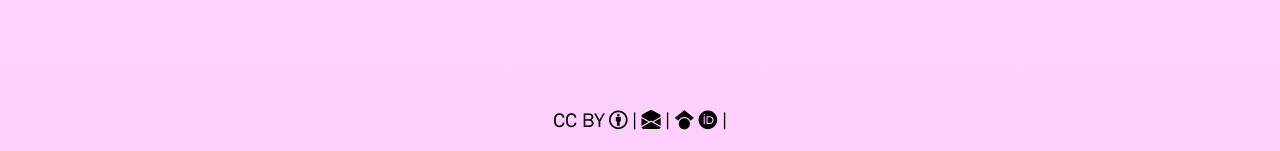
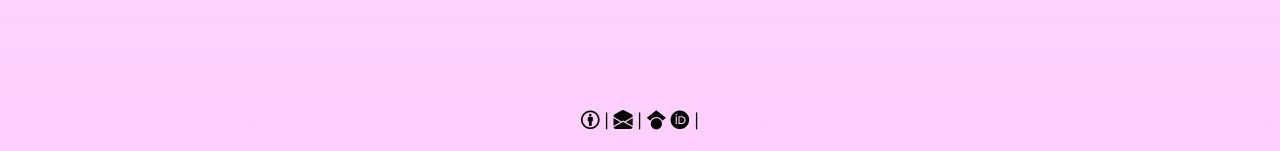
Before and after one commit to swyoung/swyoung.github.io, a Jekyll site: the page built from _pages/blog.md, in a window 1280 px wide. Shown: the part 746-897 px from the top of the page. Built offline with Jekyll 4.4.1, drawn with Linux system fonts in a browser that asks for light colours; nearby versions of some CDN libraries; a style sheet for code colours, icons or effects is not loaded.

Commit message:
Update footer.html

```diff
--- a/_includes/footer.html
+++ b/_includes/footer.html
@@ -1,6 +1,6 @@
 <footer class="stickyfooter text-center">
   <div>
-    CC BY <a href="https://creativecommons.org/licenses/by/4.0/" aria-label="Read CC BY license language"><i class="fa-brands fa-creative-commons-by"></i></a>
+    <a href="https://creativecommons.org/licenses/by/4.0/" aria-label="Read CC BY license language"><i class="fa-brands fa-creative-commons-by"></i></a>
     |
     <a href="mailto:scott.young6@montana.edu" target="_blank" aria-label="Send email to site owner"><span class="bi bi-envelope-open-fill"></span></a>
     |
```
